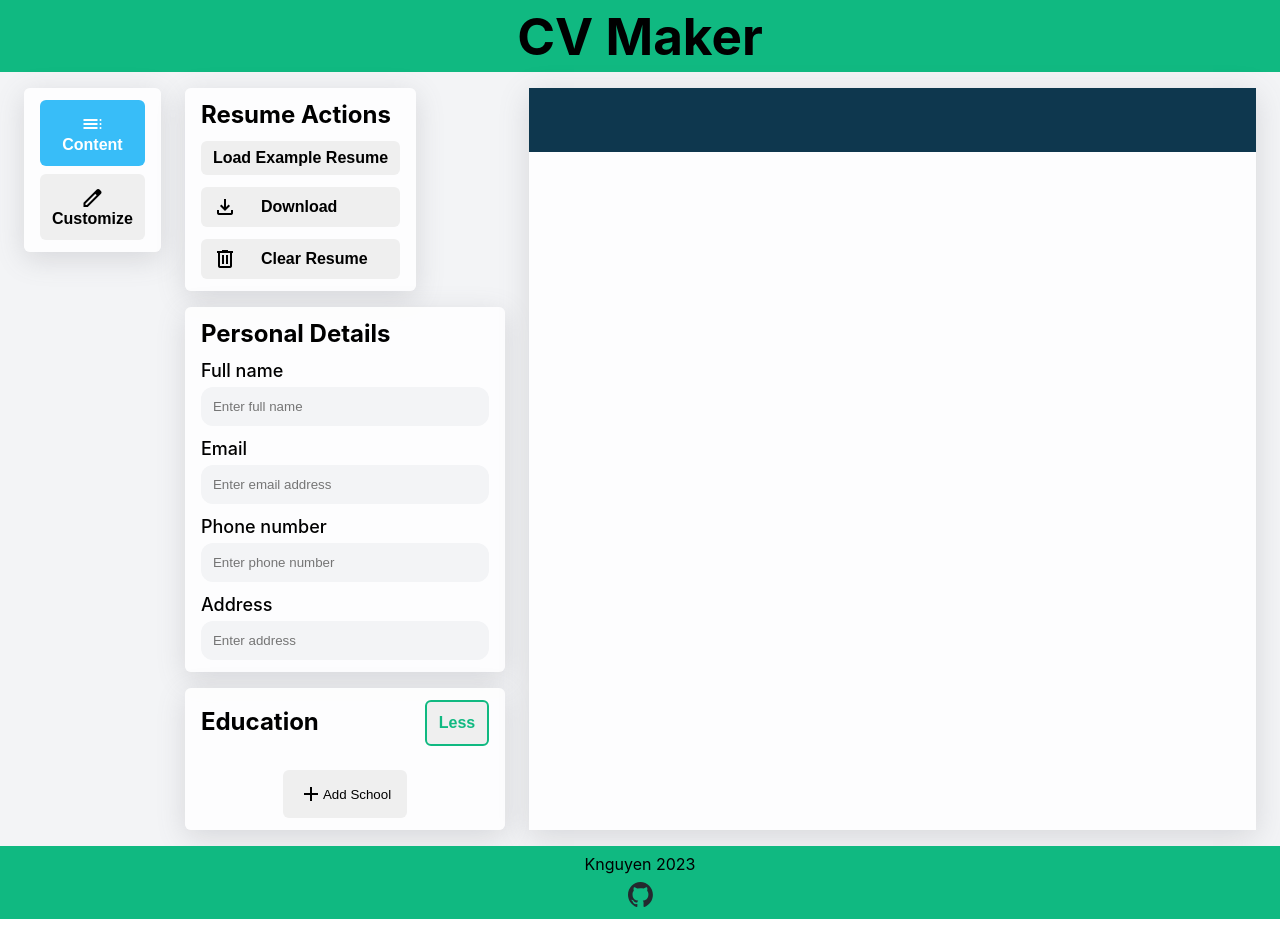
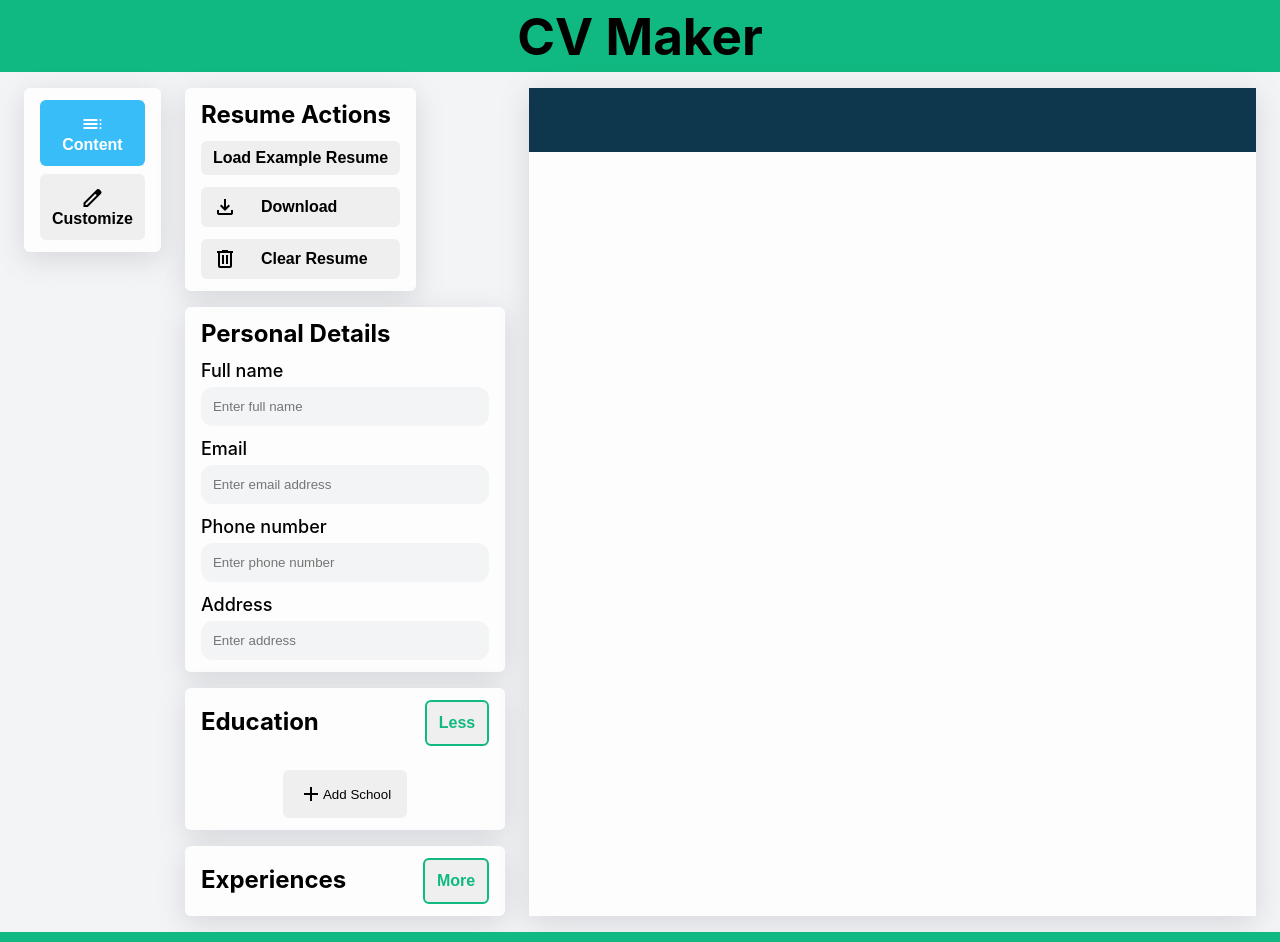
Before and after one commit to Knguyen-dev/CV-Application, a React (Vite) app: page / in a window 1280 px wide. Shown: the top 942 px of the page. Before the commit the page ends 919 px from the top, so only its background shows below. Built offline with nearby package versions, Linux system fonts and the light colour scheme.

Commit message:
Currently doing deep copy issue

```diff
--- a/src/components/App.jsx
+++ b/src/components/App.jsx
@@ -1,38 +1,19 @@
+"use strict";
 import "../styles/App.css";
 
 import {
-	schoolFormFields,
 	exampleResumeData,
 	personalFormFields,
+	schoolFormFields,
+	jobFormFields,
 } from "./formData";
+import deepCopyArray from "../utilities/deepCopy";
+
 import EditPanel from "./EditPanel";
 import Resume from "./Resume";
 import Header from "./Header";
 import Footer from "./Footer";
 import { useState } from "react";
-
-/*
-+ App: Main application component
-
-- States:
-1. personalFormData: Object that represents the current values of the personal info form.
-    Keys are "name" attributes of the inputs, which can be seen from formData.js
-
-personalFormData = {
-	input_name_1: input value,
-	input_name_2: another input value,
-}
-
-
-- Variables:
-1. initialPersonalFormData: Initial object used to iteratively create the object
-    that tracks the values of the personal info form.
-2. personalFields: Object, which is a copy of personalFormFields, but the
-    the value of each field is gotten from the state. As a result
-    each field object will have the current value of the form.
-
-
-*/
 
 function App() {
 	/*
@@ -56,16 +37,13 @@ function App() {
 	});
 
 	/*
-	- Set up school form and school storage:
+	- Set up school form and array state to store those items:
 	1. initialSchoolFormData: Object, which is a copy of the state
 		but the values are empty strings. Good for reseting form fields.
 	2. schoolFormData: State that tracks input of form
 	3. schoolFields: Form fields that will be rendered that
 		also reflect the input values of the state
 	4. schoolList: List to store school objects that the user saved into the application
-	5. editIndex: Boolean to indicate which school object is being edited in schoolList
-	6. isEdit: Boolean that indicates whether the user is editing an existing school object or
-		adding a new one.
 	*/
 	let initialSchoolFormData = {};
 	schoolFormFields.forEach((field) => {
@@ -76,25 +54,47 @@ function App() {
 		field.value = schoolFormData[field.name];
 		return field;
 	});
+	const [schoolList, setSchoolList] = useState([]);
 
-	const [schoolList, setSchoolList] = useState([]);
+	/*
+	- Set up professional experiences form and array state to store those items
+	*/
+	let initialJobFormData = {};
+	jobFormFields.forEach((field) => {
+		initialJobFormData[field.name] = "";
+	});
+	const [jobFormData, setJobFormData] = useState(initialJobFormData);
+	const jobFields = jobFormFields.map((field) => {
+		field.value = jobFormData[field.name];
+		return field;
+	});
+	const [jobList, setJobList] = useState([]);
 
 	/*
 	- Set up variables to track when the user is editing and
 		the index of the item that they're editing.
+	1. editIndex: Boolean to indicate which school object is being edited in schoolList
+	2. isEdit: Boolean that indicates whether the user is editing an existing school object or
+		adding a new one.
 	*/
 	const [editIndex, setEditIndex] = useState(0);
 	const [isEdit, setIsEdit] = useState(false);
 
 	/*
+	- Set up state to track which of the item forms the user currently has open.
+		State's values should be one of the form keys belonging to the
+		Item forms. Such as "schoolForm" or "jobForm" as these
+		are defined in formSetters.
+	*/
+	const [activeForm, setActiveForm] = useState("");
+
+	const formSetters = {
+		/*
 		- Set up a map that has all of the setters we want and related info that helps
 			their functionality.
-
 		NOTE: Keeps things all in one place, and when we want to pass
 			things down, we can just pass down this object.
 		*/
-
-	const formSetters = {
 		personalForm: {
 			setFormData: setPersonalFormData,
 			initialFormData: initialPersonalFormData,
@@ -105,21 +105,28 @@ function App() {
 			setItemList: setSchoolList,
 			itemList: schoolList,
 		},
+		jobForm: {
+			setFormData: setJobFormData,
+			initialFormData: initialJobFormData,
+			setItemList: setJobList,
+			itemList: jobList,
+		},
 	};
 
+	const loadExampleResume = () => {
 		/*
 		- Create functions for clearing and loading entire resume with data
-
 		1. First clear resume data, this way we can clear
 			form data and make it so the user isn't in edit mode anymore.
 		2. Then load in example data
 		*/
-	const loadExampleResume = () => {
 		clearResumeData();
 		setPersonalFormData(exampleResumeData.personalInfo);
 		setSchoolList(exampleResumeData.schoolList);
+		setJobList(exampleResumeData.jobList);
 	};
 
+	const clearResumeData = () => {
 		/*
 		- Clears all user data related to their resume
 		1. Clears all input in their forms.
@@ -131,10 +138,11 @@ function App() {
 			rendering in Resume.jsx, as it prevents the application
 			from indexing an element that doesn't exist, among other things.
 		*/
-	const clearResumeData = () => {
 		clearFormData("personalForm");
 		clearFormData("schoolForm");
+		clearFormData("jobForm");
 		setSchoolList([]);
+		setJobList([]);
 		setIsEdit(false);
 	};
 
@@ -150,6 +158,7 @@ function App() {
 		setFormData(initialFormData);
 	};
 
+	const deleteResumeItem = (formKey) => {
 		/*
 		- Deletes a resume item
 		1. Pass in the formKey, indicating the type of item being deleted.
@@ -158,7 +167,6 @@ function App() {
 		NOTE: When you complete deleting an item, isEdit should be false since they are done editing.
 		Rest assured since isEdit is set to false as the closeForm function helping us when deleting.
 		*/
-	const deleteResumeItem = (formKey) => {
 		let newItemArr = [...formSetters[formKey].itemList];
 		let itemSetter = formSetters[formKey].setItemList;
 		newItemArr.splice(editIndex, 1);
@@ -169,7 +177,7 @@ function App() {
 		/*
 		- Submission can be either editing/saving changes to an existing
 			item or adding a new item
-		1. Construct new school object from form data
+		1. Construct new item object from form data
 		- If the user is editing an item:
 			1. Replace the item in 'editIndex' with the
 				newItemObj that represents the new changes.
@@ -179,9 +187,15 @@ function App() {
 				editing.
 		- Else the user is adding a new item:
 			1. Set isVisible to true since that's the default when adding
-			2. Then append the new school object to the end of an array that
+			2. Then append the new item object to the end of an array that
 				is a copy of the state array (itemList).
 			3. Finally set the state
+
+		NOTE: Notice how we set the a form data state, and in the object we have 'isVisible'.
+			So keep in mind that the values for the states that track the
+			item forms will likely have isVisible attribute to them.
+			This doesn't matter when creating form fields, but it
+			does matter in the resume section as we only trim strings
 		*/
 		const formData = new FormData(e.target);
 		let newItemObj = {};
@@ -217,18 +231,24 @@ function App() {
 					onInputChange={onInputChange}
 					personalFields={personalFields}
 					schoolFields={schoolFields}
+					jobFields={jobFields}
 					submitForm={submitForm}
 					setEditIndex={setEditIndex}
 					isEdit={isEdit}
 					setIsEdit={setIsEdit}
 					deleteResumeItem={deleteResumeItem}
+					activeForm={activeForm}
+					setActiveForm={setActiveForm}
 				/>
 				<Resume
 					personalFormData={personalFormData}
+					schoolFormData={schoolFormData}
+					jobFormData={jobFormData}
 					schoolList={schoolList}
-					schoolFormData={schoolFormData}
+					jobList={jobList}
 					isEdit={isEdit}
 					editIndex={editIndex}
+					activeForm={activeForm}
 				/>
 			</main>
 			<Footer />
--- a/src/components/EditPanel.jsx
+++ b/src/components/EditPanel.jsx
@@ -3,10 +3,9 @@ import ItemFormSection from "./ItemFormSection";
 import { PersonalInfoForm, ItemForm } from "./Forms";
 import CustomButton from "./CustomButton";
 import { SidebarItem } from "./Sidebar";
-
 import PropTypes from "prop-types";
-
 import { useState } from "react";
+import deepCopyArray from "../utilities/deepCopy";
 
 // Section for switching tabs, which affects the content of the form-section
 function EditSideBar({ tabType, onTabChange }) {
@@ -99,22 +98,22 @@ function EditPanel({
 	onInputChange,
 	personalFields,
 	schoolFields,
+	jobFields,
 	submitForm,
 	setEditIndex,
 	isEdit,
 	setIsEdit,
 	deleteResumeItem,
+	activeForm,
+	setActiveForm,
 }) {
 	const [tabType, setTabType] = useState("content");
 
 	const [activeSectionIndex, setActiveSectionIndex] = useState(0);
 
-	const [isActiveForm, setIsActiveForm] = useState({
-		schoolForm: false,
-	});
-
-	// Going to define our item lists here
+	// Going to define our item lists here, make copies to be safe
 	const schoolList = formSetters["schoolForm"].itemList;
+	const jobList = formSetters["jobForm"].itemList;
 
 	const toggleActiveSection = (index) => {
 		/*
@@ -159,10 +158,7 @@ function EditPanel({
 			so if keys do change, the change doesn't have to happen on both sides.
 		*/
 		clearFormData(formKey);
-		setIsActiveForm({
-			...isActiveForm,
-			[formKey]: false,
-		});
+		setActiveForm("");
 		setIsEdit(false);
 	};
 
@@ -183,7 +179,6 @@ function EditPanel({
 	const sectionArr = [
 		{
 			sectionTitle: "Education",
-
 			itemSidebar: (
 				<ul className="sidebar-list">
 					{schoolList.map((schoolObj, index) => {
@@ -193,10 +188,7 @@ function EditPanel({
 								itemName={schoolObj["school-name"]}
 								isVisible={schoolObj["isVisible"]}
 								onItemClick={() => {
-									setIsActiveForm({
-										...isActiveForm,
-										schoolForm: true,
-									});
+									setActiveForm("schoolForm");
 									setEditIndex(index);
 									formSetters["schoolForm"].setFormData(
 										schoolList[index]
@@ -218,7 +210,7 @@ function EditPanel({
 			),
 			itemForm: (
 				<ItemForm
-					formID="education-form"
+					formID="school-form"
 					onInputChange={(e) => onInputChange(e, "schoolForm")}
 					deleteItem={() => deleteResumeItem("schoolForm")}
 					closeForm={() => closeForm("schoolForm")}
@@ -227,10 +219,55 @@ function EditPanel({
 					isEdit={isEdit}
 				/>
 			),
-			isActiveForm: isActiveForm.schoolForm,
+			isActiveForm: activeForm === "schoolForm",
 			showFormBtnText: "Add School",
-			showForm: () =>
-				setIsActiveForm({ ...isActiveForm, schoolForm: true }),
+			showForm: () => setActiveForm("schoolForm"),
+		},
+		{
+			sectionTitle: "Experiences",
+			itemSidebar: (
+				<ul className="sidebar-list">
+					{jobList.map((jobObj, index) => {
+						return (
+							<SidebarItem
+								key={index}
+								itemName={jobObj["company-name"]}
+								isVisible={jobObj["isVisible"]}
+								onItemClick={() => {
+									setActiveForm("jobForm");
+									setEditIndex(index);
+									formSetters["jobForm"].setFormData(
+										jobList[index]
+									);
+									setIsEdit(true);
+								}}
+								toggleVisibility={() => {
+									toggleItemVisibility(
+										jobObj,
+										index,
+										jobList,
+										formSetters["jobForm"].setItemList
+									);
+								}}
+							/>
+						);
+					})}
+				</ul>
+			),
+			itemForm: (
+				<ItemForm
+					formID="job-form"
+					onInputChange={(e) => onInputChange(e, "jobForm")}
+					deleteItem={() => deleteResumeItem("jobForm")}
+					closeForm={() => closeForm("jobForm")}
+					formFields={jobFields}
+					submitForm={(e) => submitForm(e, "jobForm")}
+					isEdit={isEdit}
+				/>
+			),
+			isActiveForm: activeForm === "jobForm",
+			showFormBtnText: "Add Job",
+			showForm: () => setActiveForm("jobForm"),
 		},
 	];
 
@@ -296,12 +333,15 @@ EditPanel.propTypes = {
 	formSetters: PropTypes.object,
 	personalFields: PropTypes.array,
 	schoolFields: PropTypes.array,
+	jobFields: PropTypes.array,
 	submitForm: PropTypes.func,
 	editIndex: PropTypes.number,
 	setEditIndex: PropTypes.func,
 	isEdit: PropTypes.bool,
 	setIsEdit: PropTypes.func,
 	deleteResumeItem: PropTypes.func,
+	activeForm: PropTypes.string,
+	setActiveForm: PropTypes.func,
 };
 
 export default EditPanel;
--- a/src/components/Resume.jsx
+++ b/src/components/Resume.jsx
@@ -15,10 +15,13 @@ BOOK MARK:
 
 function Resume({
 	personalFormData,
+	schoolFormData,
+	jobFormData,
 	schoolList,
-	schoolFormData,
+	jobList,
 	isEdit,
 	editIndex,
+	activeForm,
 }) {
 	// Personal Form Fields
 	const fullName = personalFormData["full-name"].trim();
@@ -26,50 +29,60 @@ function Resume({
 	const phoneNumber = personalFormData["phone-number"].trim();
 	const address = personalFormData["address"].trim();
 
-	/*
-	- 1. Education Form fields, put inside an object representing a school
-	- 2. formEmpty then discerns whether all of the fields are empty, if so then we won't send this object to be rendered
-	 as a ResumeInfoItem. This is to get the same effect seen in personal-details, as if there's just blank space we won't render
-	any markup so the resume's layout doesn't have empty markup tags.
-	*/
-	const formSchoolObj = {
-		"school-name": schoolFormData["school-name"].trim(),
-		"degree-type": schoolFormData["degree-type"].trim(),
-		"start-date": schoolFormData["start-date"].trim(),
-		"end-date": schoolFormData["end-date"].trim(),
-		address: schoolFormData["address"].trim(),
+	// Create an object of form data and form items
+	const formInfo = {
+		schoolForm: {
+			formData: schoolFormData,
+			itemList: [...schoolList],
+		},
+		jobForm: {
+			formData: jobFormData,
+			itemList: [...jobList],
+		},
 	};
 
-	const formEmpty = Object.values(formSchoolObj).every(
-		(value) => value === ""
-	);
+	/*
+	- If a form is active:
+	1. Get the respective form data state value, and
+		list of existing resume items created by that form
 
-	// Get an array of all of the existing school objects
-	let schoolObjects = [...schoolList];
+	2. Load formItemObj with the current values of the active form it's tracking
 
-	/*
-	- If Editing, we want to show real time edits of the existing school object:
-		1. Copy over the isVisible attribute from the existing
-		2. Replace the edited object in the schoolObjects list with the object representing
- 			the school in the form. By doing this we make sure that the edits are going to
-			be rendered after every change of the school form.
-	- Else if, they aren't editing but adding a school using the form, and the form isn't empty:
- 		1. Set visibility to true, meaning that schools items are visible by default.
- 		2. Then add the formSchoolObj to the schoolObjects array to be rendered.
- 	- Else: Just means they weren't editing and the form was empty, so we aren't
- 		going to mess with the schoolObjects array or push anything to it unlike the former two paths.
+	3. Check if the active has empty input or not
+
+	4. Check if the user is currently editing an existing item on the
+		active form, else they're trying to add a new item to the resume
 	*/
+	if (activeForm) {
+		const formData = formInfo[activeForm].formData;
 
-	if (isEdit) {
-		formSchoolObj.isVisible = schoolObjects[editIndex].isVisible;
-		schoolObjects[editIndex] = formSchoolObj;
-	} else if (!formEmpty) {
-		formSchoolObj.isVisible = true;
-		schoolObjects.push(formSchoolObj);
+		let formItemObj = {};
+		for (const key in formData) {
+			// Only trim strings
+			if (typeof formData[key] === "string")
+				formItemObj[key] = formData[key].trim();
+		}
+
+		const isEmptyForm = Object.values(formItemObj).every(
+			(value) => value === ""
+		);
+
+		if (isEdit) {
+			formItemObj.isVisible =
+				formInfo[activeForm].itemList[editIndex].isVisible;
+			formInfo[activeForm].itemList[editIndex] = formItemObj;
+		} else if (!isEmptyForm) {
+			formItemObj.isVisible = true;
+			formInfo[activeForm].itemList.push(formItemObj);
+		}
 	}
 
-	// Ensure school objects only has visible school items
-	schoolObjects = schoolObjects.filter((schoolObj) => schoolObj.isVisible);
+	// Filter item lists so that they only contain visible items
+	for (const key in formInfo) {
+		formInfo[key].itemList = formInfo[key].itemList.filter(
+			(itemObj) => itemObj.isVisible
+		);
+	}
 
 	return (
 		<div className="resume">
@@ -110,11 +123,18 @@ function Resume({
 				</div>
 			</header>
 			<main className="resume-body">
-				{schoolObjects.length != 0 ? (
+				{formInfo["schoolForm"].itemList.length != 0 ? (
 					<ResumeSection
 						sectionTitle="Education"
 						itemType="education"
-						itemDataList={schoolObjects}
+						itemDataList={formInfo["schoolForm"].itemList}
+					/>
+				) : null}
+				{formInfo["jobForm"].itemList.length != 0 ? (
+					<ResumeSection
+						sectionTitle="Education"
+						itemType="job"
+						itemDataList={formInfo["jobForm"].itemList}
 					/>
 				) : null}
 			</main>
@@ -125,9 +145,12 @@ function Resume({
 Resume.propTypes = {
 	personalFormData: PropTypes.object,
 	schoolFormData: PropTypes.object,
+	jobFormData: PropTypes.object,
 	schoolList: PropTypes.array,
+	jobList: PropTypes.array,
 	isEdit: PropTypes.bool,
 	editIndex: PropTypes.number,
+	activeForm: PropTypes.string,
 };
 
 export default Resume;
--- a/src/components/ResumeSection.jsx
+++ b/src/components/ResumeSection.jsx
@@ -12,8 +12,9 @@ import PropTypes from "prop-types";
 	when either one of the dates are being filled in.
 */
 function ResumeInfoItem({ itemType, itemData }) {
-	return (
-		<div className="resume-info-item">
+	const markupMap = {
+		education: (
+			<>
 				<div className="resume-info-group resume-info-group-minor">
 					{itemData["start-date"] || itemData["end-date"] ? (
 						<p className="start-end-dates">
@@ -23,29 +24,39 @@ function ResumeInfoItem({ itemType, itemData }) {
 					<p className="institution-address">{itemData["address"]}</p>
 				</div>
 				<div className="resume-info-group resume-info-group-major">
-				{itemType === "education" ? (
-					<>
 					<p className="institution-name">
 						{itemData["school-name"]}
 					</p>
 					<p className="degree-type">{itemData["degree-type"]}</p>
+				</div>
 			</>
-				) : (
+		),
+		job: (
 			<>
+				<div className="resume-info-group resume-info-group-minor">
+					{itemData["start-date"] || itemData["end-date"] ? (
+						<p className="start-end-dates">
+							{itemData["start-date"]} - {itemData["end-date"]}
+						</p>
+					) : null}
+					<p className="institution-address">{itemData["address"]}</p>
+				</div>
+				<div className="resume-info-group resume-info-group-major">
 					<p className="institution-name">
 						{itemData["company-name"]}
 					</p>
-						<p className="company-position">
-							{itemData["company-position"]}
+					<p className="position-title">
+						{itemData["position-title"]}
 					</p>
-						<p className="position-description">
-							{itemData["position-description"]}
+					<p className="job-description">
+						{itemData["job-description"]}
 					</p>
+				</div>
 			</>
-				)}
-			</div>
-		</div>
-	);
+		),
+	};
+
+	return <div className="resume-info-item">{markupMap[itemType]}</div>;
 }
 ResumeInfoItem.propTypes = {
 	itemType: PropTypes.string,
--- a/src/components/formData.js
+++ b/src/components/formData.js
@@ -1,3 +1,19 @@
+function deepFreeze(object) {
+	// Retrieve the property names defined on object
+	const propNames = Reflect.ownKeys(object);
+	// Freeze properties before freezing self
+	for (const name of propNames) {
+		const value = object[name];
+		if (
+			(value && typeof value === "object") ||
+			typeof value === "function"
+		) {
+			deepFreeze(value);
+		}
+	}
+	return Object.freeze(object);
+}
+
 /*
 - exampleResume: Object that contains example data. Each
 	key represents a section in the resume form, so 'personalInfo' relates to the personal info
@@ -15,7 +31,6 @@ const exampleResumeData = {
 		"phone-number": "555-555-5555",
 		address: "1234 W Pizza Avenue",
 	},
-
 	schoolList: [
 		{
 			"school-name": "Parmesiano University",
@@ -34,7 +49,41 @@ const exampleResumeData = {
 			isVisible: true,
 		},
 	],
+	jobList: [
+		{
+			"company-name": "Amazon & Sarah.",
+			"position-title": "Data Engineer/Master",
+			"start-date": "01/2006",
+			"end-date": "01/2010",
+			address: "555 North Numbers Avenue",
+			isVisible: true,
+			"job-description":
+				"Overseer of handling and ensuring that data relating to and regarding sales was analyzed properly. And it was always handled properly",
+		},
+		{
+			"company-name": "Monopoly Inc.",
+			"position-title": "Data Analyst",
+			"start-date": "02/2010",
+			"end-date": "05/2014",
+			address: "123 South Boardwalk",
+			isVisible: true,
+			"job-description":
+				"Crunched numbers and analyzed data for the company",
+		},
+		{
+			"company-name": "Color Corp.",
+			"position-title": "Cybersecurity Data Expert",
+			"start-date": "06/2014",
+			"end-date": "Present",
+			address: "1029 S Cookie Corner",
+			isVisible: true,
+			"job-description":
+				"Oversaw and managed various cybersecurity practices related to protecting data. Also handled baking cookies on the weekend for hte company as well.",
+		},
+	],
 };
+
+deepFreeze(exampleResumeData);
 
 const personalFormFields = [
 	{
@@ -119,4 +168,66 @@ const schoolFormFields = [
 	},
 ];
 
-export { exampleResumeData, personalFormFields, schoolFormFields };
+const jobFormFields = [
+	{
+		name: "company-name",
+		type: "text",
+		label: "Company Name",
+		inputID: "input-company-name",
+		placeholder: "Enter company name",
+		value: "",
+		isRequired: true,
+	},
+	{
+		name: "position-title",
+		type: "text",
+		label: "Position",
+		inputID: "input-position-title",
+		placeholder: "Enter position title",
+		value: "",
+		isRequired: true,
+	},
+	{
+		name: "start-date",
+		type: "text",
+		label: "Start Date",
+		inputID: "input-job-start-date",
+		placeholder: "Enter start date in format (mm/yyyy)",
+		value: "",
+		isRequired: true,
+	},
+	{
+		name: "end-date",
+		type: "text",
+		label: "End Date",
+		inputID: "input-job-end-date",
+		placeholder: "Enter end date in format (mm/yyyy)",
+		value: "",
+		isRequired: true,
+	},
+	{
+		name: "address",
+		type: "text",
+		label: "Address",
+		inputID: "input-company-address",
+		placeholder: "Enter address of respective school",
+		value: "",
+		isRequired: true,
+	},
+	{
+		name: "job-description",
+		type: "text",
+		label: "Description",
+		inputID: "input-job-description",
+		placeholder: "Enter job description",
+		value: "",
+		isRequired: true,
+	},
+];
+
+export {
+	exampleResumeData,
+	personalFormFields,
+	schoolFormFields,
+	jobFormFields,
+};
--- /dev/null
+++ b/src/utilities/deepCopy.js
@@ -0,0 +1,18 @@
+// function for deep copying an array
+function deepCopyArray(arr) {
+	// Check if the input is an array
+	if (!Array.isArray(arr)) {
+		return arr;
+	}
+
+	// Create a deep copy of the array and its objects
+	return arr.map((item) => {
+		if (typeof item === "object" && item !== null) {
+			return deepCopyArray(item);
+		} else {
+			return item;
+		}
+	});
+}
+
+export default deepCopyArray;
```
Also changed, not shown: 1 other file (tests, documents, lock files or other folders). Lines whose indentation alone changed are shown as unchanged.
